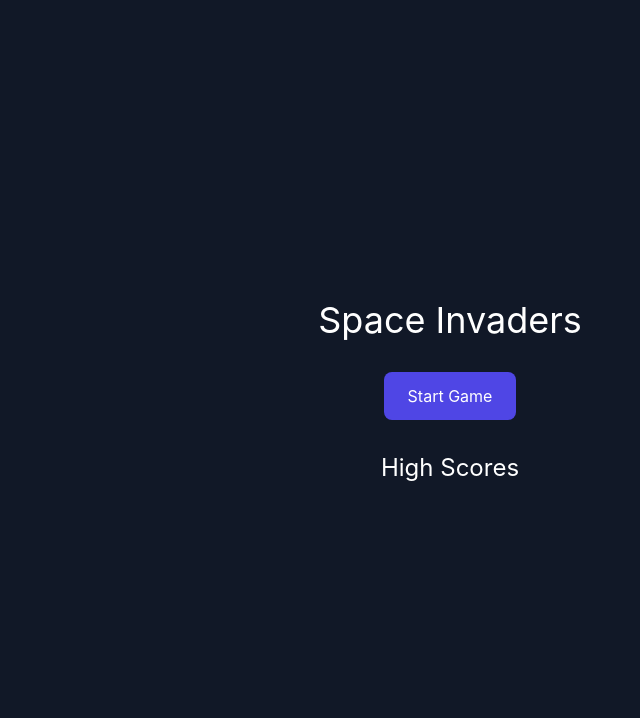
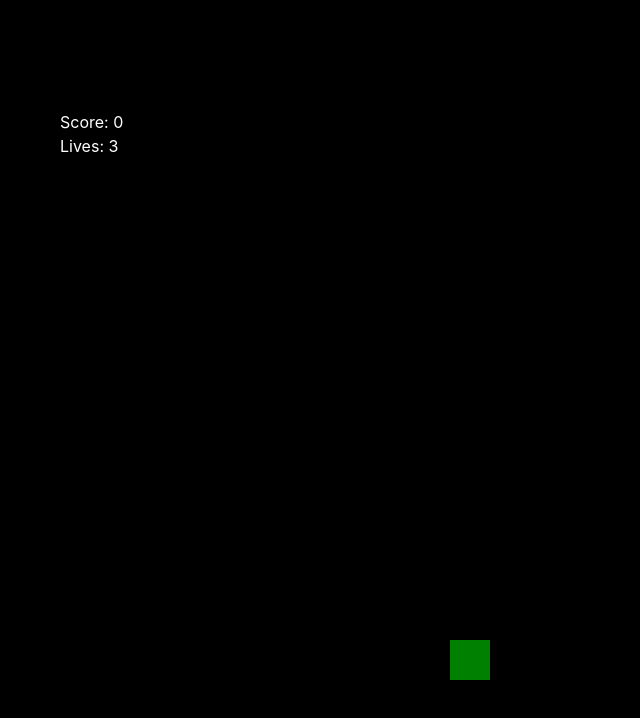
Before and after one commit to ShahedMiah/space-invaders-react, a React (Create React App) app: page / in a window 1280 px wide. Shown: the top 718 px of the page, without its empty margins (190-830 px from the left). Built offline with nearby package versions, Linux system fonts and the light colour scheme.

Commit message:
Update index.js to use App component

```diff
--- a/src/index.js
+++ b/src/index.js
@@ -1,11 +1,11 @@
 import React from 'react';
 import ReactDOM from 'react-dom/client';
 import './index.css';
-import { GameContainer } from './components/Game';
+import App from './App';
 
 const root = ReactDOM.createRoot(document.getElementById('root'));
 root.render(
   <React.StrictMode>
-    <GameContainer />
+    <App />
   </React.StrictMode>
 );
```
